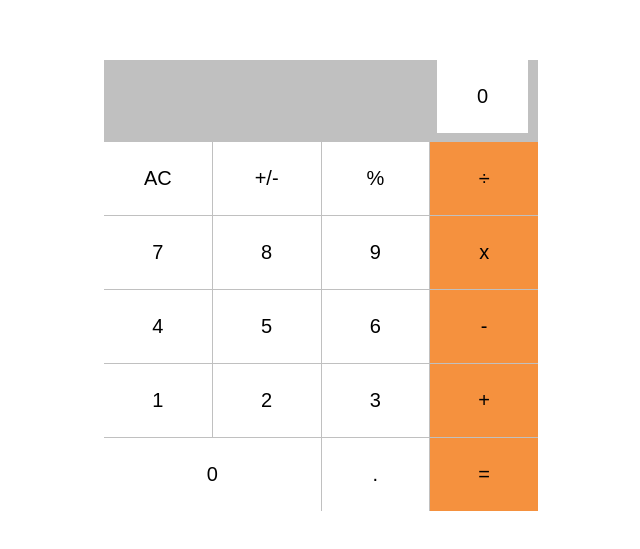
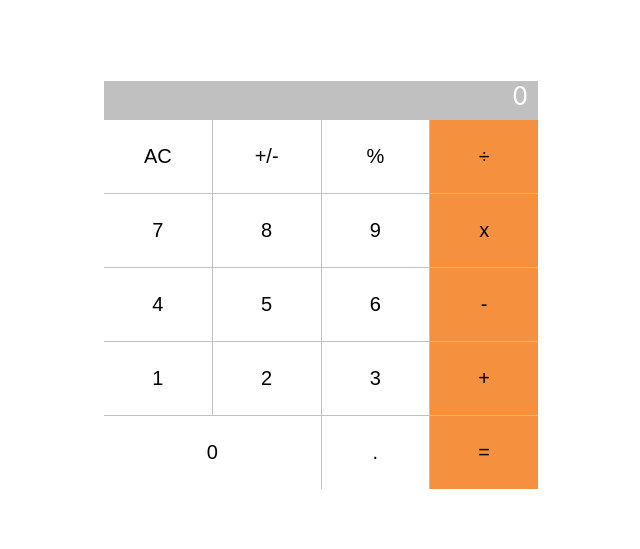
Before and after one commit to Patfarmurs/math-magicians, a React (Create React App) app: page / in a window 1280 px wide. Shown: the part 135-684 px from the top of the page, without its empty margins (319-959 px from the left). Built offline with nearby package versions, Linux system fonts and the light colour scheme.

Commit message:
Update Calculator.js file

```diff
--- a/src/components/Calculator.js
+++ b/src/components/Calculator.js
@@ -13,11 +13,11 @@ const CalcUserInterface = () => {
     <section>
       <div className="container">
         <div className="header">
-          <button type="button" className="tag">
+          <div className="tag">
             {total}
             {operation}
             {next}
-          </button>
+          </div>
         </div>
         <div className="calc-button">
           <button type="submit" onClick={(event) => handleClick(event, state, setter)}>AC</button>
```
